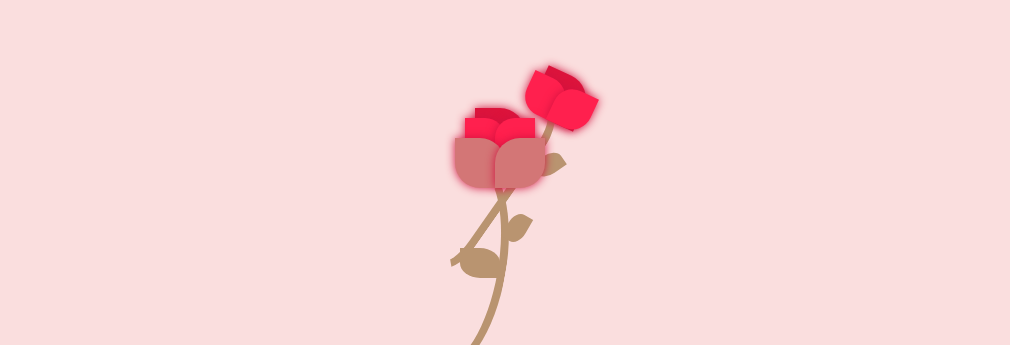
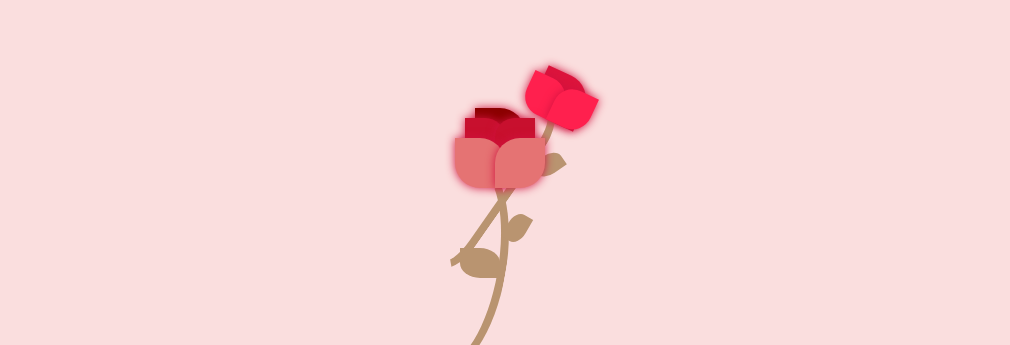
Before and after one commit to clntnorbana/flower, a plain HTML site: page index.html in a window 1280 px wide. Shown: the part 116-461 px from the top of the page, without its empty margins (135-1145 px from the left). Drawn offline with Linux system fonts and the light colour scheme.

Commit message:
color adjusted

```diff
--- a/style.css
+++ b/style.css
@@ -57,7 +57,7 @@ p {
 .petal {
   width: 50px;
   height: 50px;
-  background-color: #d37676;
+  background-color: #e57373;
   border-radius: 0px 50%;
   position: absolute;
   z-index: 2;
@@ -66,14 +66,14 @@ p {
 }
 
 .petal:nth-child(2) {
-  background-color: #d37676;
+  background-color: #e57373;
   left: -10px;
   transform: rotate(90deg);
   transform-origin: right bottom;
 }
 
 .petal:nth-child(3) {
-  background-color: #ff204e;
+  background-color: #c8102e;
   transform-origin: bottom right;
   left: 10px;
   top: -20px;
@@ -83,7 +83,7 @@ p {
 }
 
 .petal:nth-child(4) {
-  background-color: #ff204e;
+  background-color: #c8102e;
   transform: rotate(90deg);
   transform-origin: right bottom;
   top: -20px;
@@ -100,7 +100,7 @@ p {
   top: -30px;
   z-index: 0;
   left: 20px;
-  background-color: #dc143c;
+  background-color: #8b0000;
 }
 
 .petal2:not(:nth-child(3)):not(:nth-child(4)):not(:nth-child(5)) {
```
